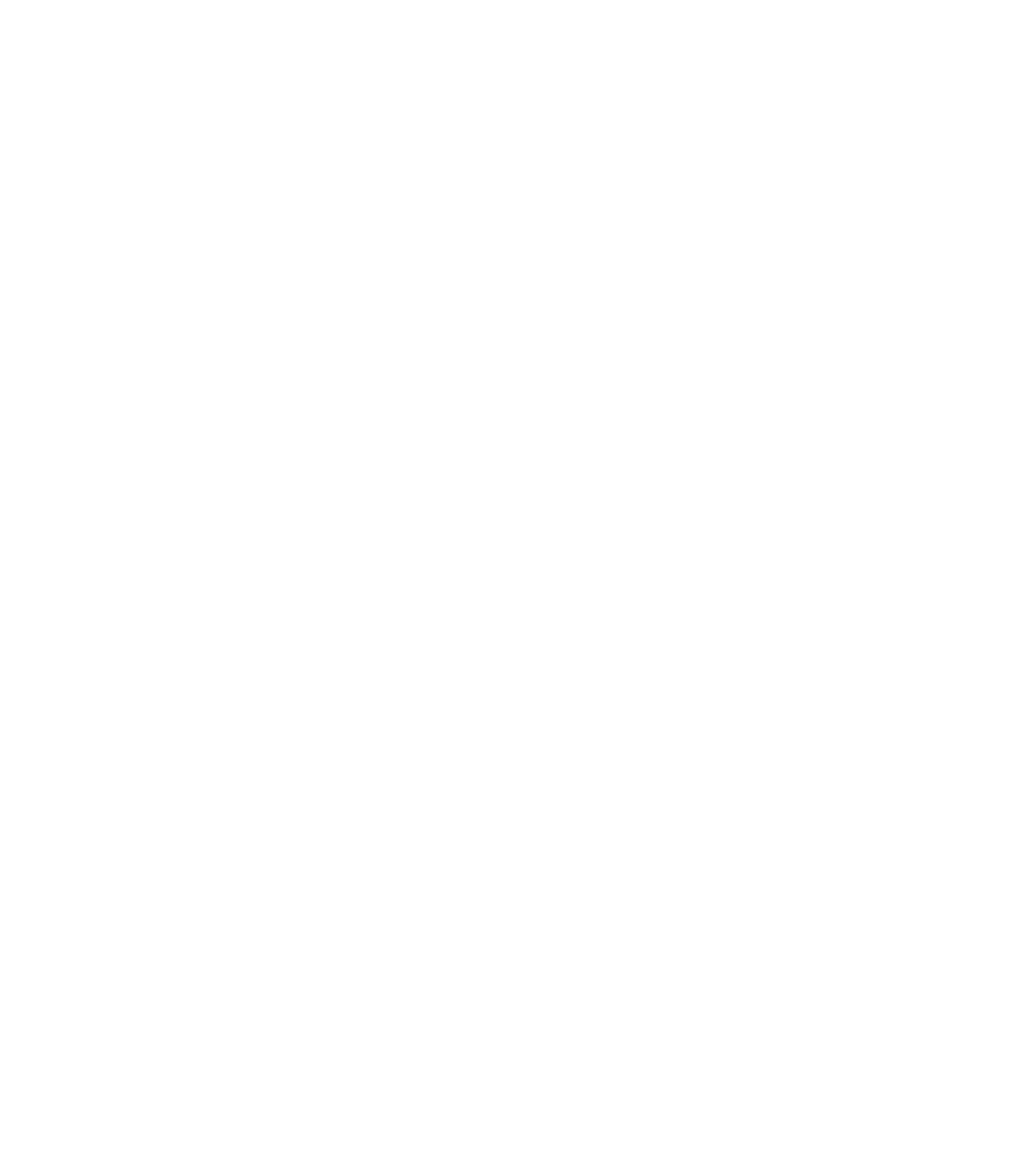
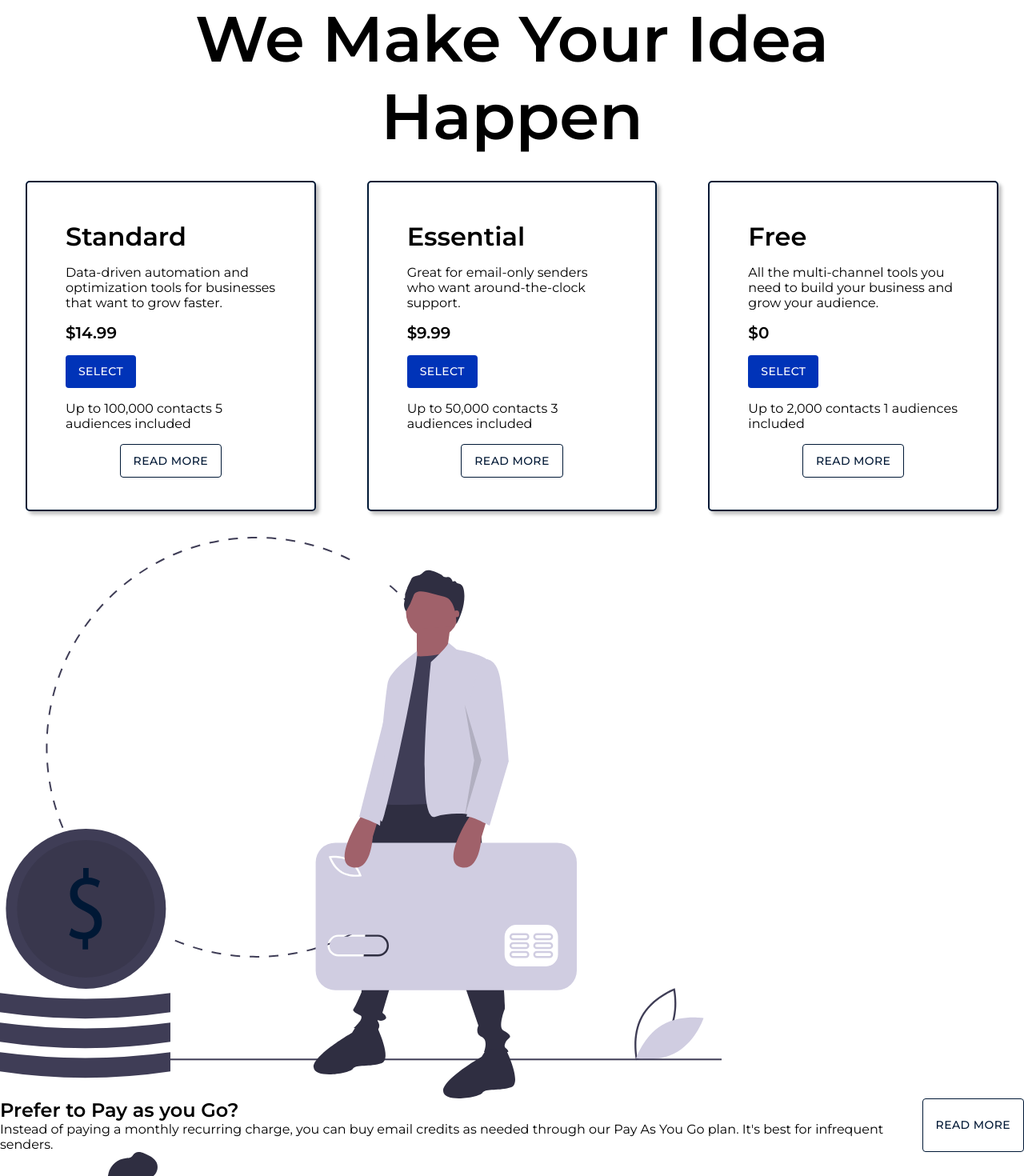
Before and after one commit to JavonGit/eMarketing, a React (Create React App) app: page /Package in a window 1280 px wide. Shown: the top 1470 px of the page at 80% size. Before the commit the page ends 800 px from the top, so only its background shows below. Built offline with nearby package versions, Linux system fonts and the light colour scheme.

Commit message:
packageCard.jsx added

```diff
--- a/src/App.js
+++ b/src/App.js
@@ -5,6 +5,7 @@ import Contact from "./Components/Contact/Contact";
 import About from "./Components/About/About";
 import SigninForm from "./Components/SigninForm/SigninForm";
 import SignupForm from "./Components/SignupForm/SignupForm";
+import Package from "./Components/Package/Package";
 import Home from "./Home";
 
 function App() {
@@ -16,6 +17,7 @@ function App() {
         <Route path="/Contact" exact component={Contact} />
         <Route path="/SigninForm" exact component={SigninForm} />
         <Route path="/SignupForm" exact component={SignupForm} />
+        <Route path="/Package" exact component={Package} />
       </Switch>
     </div>
   );
--- a/src/Components/Header/Header.css
+++ b/src/Components/Header/Header.css
@@ -32,6 +32,10 @@
     padding-left: 1rem;
 }
 
+.header__link{
+    text-decoration: none;
+}
+
 .header__mail-img{
     width: 400px;
 }
--- a/src/Components/Header/Header.js
+++ b/src/Components/Header/Header.js
@@ -4,6 +4,7 @@ import "./Header.css";
 import mail from "../../Assets/mail.svg";
 import { motion } from "framer-motion";
 import Navbar from "../Navbar/Navbar";
+import { Link } from "react-router-dom";
 
 const title_variants = {
   init: {
@@ -92,8 +93,8 @@ function Header() {
               stiffness: 90,
             }}
           >
+            <Link to="/Package" className="header__link">
               <Button
-              href="#signup"
                 style={{
                   backgroundColor: "#fdd835",
                   color: "#001835",
@@ -104,6 +105,7 @@ function Header() {
               >
                 pick a plan
               </Button>
+            </Link>
           </motion.div>
         </Grid>
         <Grid
--- a/src/Components/Navbar/Navbar.js
+++ b/src/Components/Navbar/Navbar.js
@@ -53,7 +53,7 @@ function Navbar() {
       <List>
         {["About", "Contact", "Log In"].map((text, index) => (
           <Link
-            to={text == "Log In" ? "/SigninForm" : `/${text}`}
+            to={text === "Log In" ? "/SigninForm" : `/${text}`}
             className="link"
             style={{ color: "#fff" }}
           >
--- /dev/null
+++ b/src/Components/Package/Package.css
@@ -0,0 +1,8 @@
+.package--header{
+    font-size: 40px;
+    text-align: center;
+}
+
+.package--cards{
+
+}
--- /dev/null
+++ b/src/Components/Package/Package.jsx
@@ -0,0 +1,112 @@
+import { Grid } from "@material-ui/core";
+import React from "react";
+import PackageCard from "./PackageCard";
+import PackageContent from "./PackageContent";
+import "./Package.css";
+import helpful_sign from "../../Assets/helpful_sign.svg";
+import pay_as_you_go from "../../Assets/pay_as_you_go.svg";
+
+const packageDetails = {
+  pacakge1: {
+    title: "Standard",
+    description:
+      "Data-driven automation and optimization tools for businesses that want to grow faster.",
+    price: "$14.99",
+    subtext: "Up to 100,000 contacts 5 audiences included",
+  },
+  pacakge2: {
+    title: "Essential",
+    description:
+      "Great for email-only senders who want around-the-clock support.",
+    price: "$9.99",
+    subtext: "Up to 50,000 contacts 3 audiences included",
+  },
+  pacakge3: {
+    title: "Free",
+    description:
+      "All the multi-channel tools you need to build your business and grow your audience.",
+    price: "$0",
+    subtext: "Up to 2,000 contacts 1 audiences included",
+  },
+};
+
+const packageContent = {
+  content1: {
+    image: pay_as_you_go,
+    title: "Prefer to Pay as you Go?",
+    description:
+      "Instead of paying a monthly recurring charge, you can buy email credits as needed through our Pay As You Go plan. It's best for infrequent senders.",
+    button: "Read more",
+  },
+  content2: {
+    image: helpful_sign,
+    title: "Need to help clients use DAS?",
+    description:
+      "Unlock the tools you need to get work done for clients when you sign up through DAS, our community for freelancers and agencies. It’s free to join with any DAS plan.",
+    button: "Get started",
+  },
+};
+
+function Package() {
+  return (
+    <div className="package">
+      <Grid
+        container
+        md={12}
+        justify="center"
+        alignItems="center"
+        direction="column"
+        className="package--header"
+      >
+        <h1>We Make Your Idea</h1>
+        <h1>Happen</h1>
+      </Grid>
+      <Grid container md={12} xs={12} className="package--cards">
+        <PackageCard
+          title={packageDetails.pacakge1.title}
+          description={packageDetails.pacakge1.description}
+          price={packageDetails.pacakge1.price}
+          subtext={packageDetails.pacakge1.subtext}
+        />
+        <PackageCard
+          title={packageDetails.pacakge2.title}
+          description={packageDetails.pacakge2.description}
+          price={packageDetails.pacakge2.price}
+          subtext={packageDetails.pacakge2.subtext}
+        />
+        <PackageCard
+          title={packageDetails.pacakge3.title}
+          description={packageDetails.pacakge3.description}
+          price={packageDetails.pacakge3.price}
+          subtext={packageDetails.pacakge3.subtext}
+        />
+      </Grid>
+      <Grid container md={12} className="package--contents">
+        <PackageContent
+          image={packageContent.content1.image}
+          title={packageContent.content1.title}
+          description={packageContent.content1.description}
+          button={packageContent.content1.button}
+        />
+      </Grid>
+      <Grid container md={12} className="package--contents">
+        <PackageContent
+          image={packageContent.content2.image}
+          title={packageContent.content2.title}
+          description={packageContent.content2.description}
+          button={packageContent.content2.button}
+        />
+      </Grid>
+      <Grid container md={12}>
+        <Grid container md sm={12} xs={12}>
+          hey
+        </Grid>
+        <Grid container md sm={12} xs={12}>
+          hey
+        </Grid>
+      </Grid>
+    </div>
+  );
+}
+
+export default Package;
--- /dev/null
+++ b/src/Components/Package/PackageCard.css
@@ -0,0 +1,39 @@
+.packageCard{
+    display: flex;
+    flex-direction: column;
+    /* justify-content: center; */
+    align-items: center;
+    padding: 2.5rem 3rem;
+    margin: 2rem;
+    border: 2px solid #001835;
+    border-radius: 5px;
+    box-shadow: 4px 4px 4px rgba(0, 0, 0, 0.25);
+
+}
+
+.packageCard--content{
+    display: flex;
+    flex-direction: column;
+    /* justify-content: center; */
+    align-items: baseline;
+}
+
+.packageCard--title{
+    margin: .5rem 0 1rem 0;
+    font-size: 32px;
+}
+
+.packageCard--description{
+    font-size: 16px;
+    margin: 0 0 1rem 0;
+}
+
+.packageCard--price{
+    font-size: 20px;
+    margin: 0 0 1rem 0;
+}
+
+.packageCard--subtext{
+    font-size: 16px;
+    margin: 1rem 0  ;
+}
--- /dev/null
+++ b/src/Components/Package/PackageCard.jsx
@@ -0,0 +1,37 @@
+import { Button, Grid } from "@material-ui/core";
+import React from "react";
+import "./PackageCard.css";
+
+function PackageCard({ title, description, price, subtext }) {
+  return (
+    <Grid container md sm={12} xs={12} className="packageCard">
+      <Grid container className="packageCard--content">
+        <h2 className="packageCard--title">{title}</h2>
+        <p className="packageCard--description">{description}</p>
+        <h3 className="packageCard--price">{price}</h3>
+        <Button
+          style={{
+            backgroundColor: "#0033B8",
+            color: "#fff",
+            padding: "0.5rem 1rem",
+          }}
+        >
+          select
+        </Button>
+        <p className="packageCard--subtext">{subtext}</p>
+      </Grid>
+      <Button
+        style={{
+          backgroundColor: "transparent",
+          color: "#001835",
+          border: "1px solid #001835",
+          padding: "0.5rem 1rem",
+        }}
+      >
+        Read more
+      </Button>
+    </Grid>
+  );
+}
+
+export default PackageCard;
--- /dev/null
+++ b/src/Components/Package/PackageContent.jsx
@@ -0,0 +1,30 @@
+import { Button, Grid } from "@material-ui/core";
+import React from "react";
+
+function PackageContent({ title, description, image, button }) {
+  return (
+    <div>
+      <Grid container md sm xs={12}>
+        <img src={image} alt="image" />
+      </Grid>
+      <Grid container md sm xs={12}>
+        <Grid md>
+          <h2>{title}</h2>
+          <p>{description}</p>
+        </Grid>
+        <Button
+          style={{
+            backgroundColor: "transparent",
+            color: "#001835",
+            border: "1px solid #001835",
+            padding: "0.5rem 1rem",
+          }}
+        >
+          {button}
+        </Button>
+      </Grid>
+    </div>
+  );
+}
+
+export default PackageContent;
```
Also changed, not shown: 1 other file (tests, documents, lock files or other folders). Lines whose indentation alone changed are shown as unchanged.
